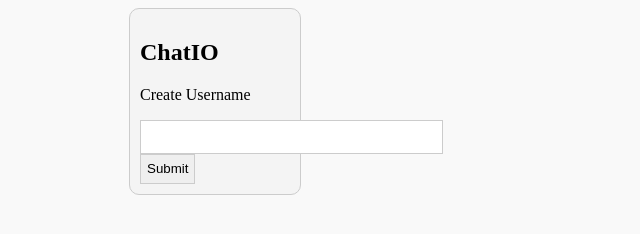
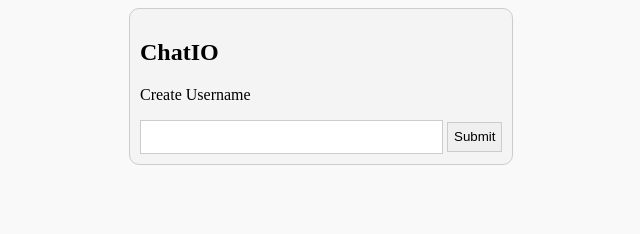
Before and after one commit to HarshulDang/ChatIO, a website: page index.html in a window 1280 px wide. Shown: the whole page, without its empty margins (181-821 px from the left). Drawn offline with nearby package versions, Linux system fonts and the light colour scheme; no server answers.

Commit message:
removed console logs

```diff
--- a/index.html
+++ b/index.html
@@ -42,7 +42,6 @@
 			background: #f4f4f4;
 			padding: 10px;
 			margin-left: 20px;
-			width: 150px;
 			max-height: 200px;
 		}
 		input{
@@ -94,10 +93,8 @@
 
 			$usernameForm.submit(function(e) {
 				 e.preventDefault();
-				 console.log("kqejkqe");
 				 socket.emit('new user',$username.val(),function(data) {
 				 	if (data) {
-				 		console.log("nnnnnnn");
 				 		$('#namesWrapper').hide();
 				 		$('#mainWrapper').show();
 				 	}else{
```
